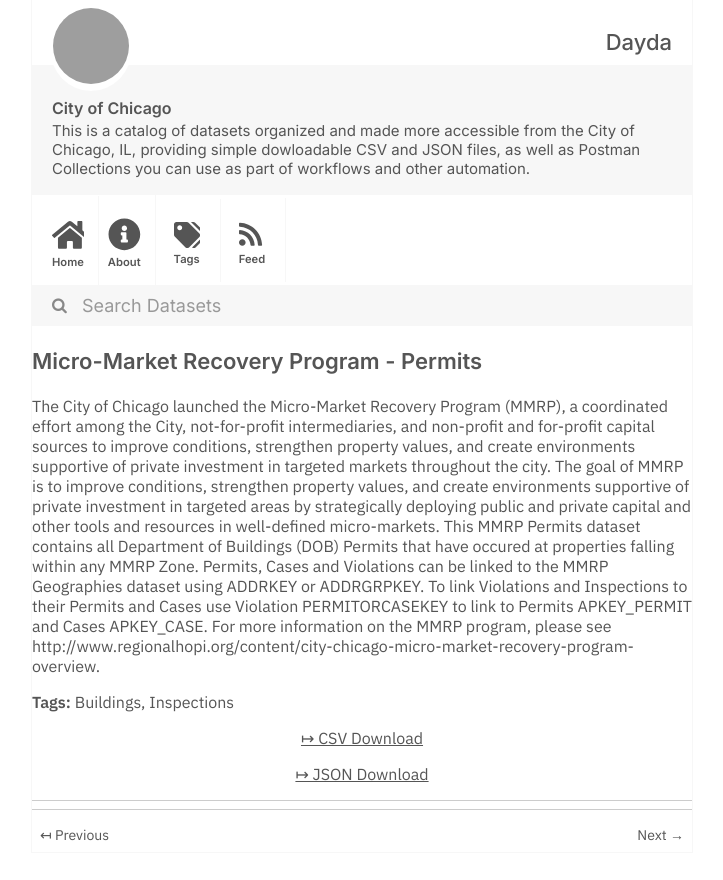
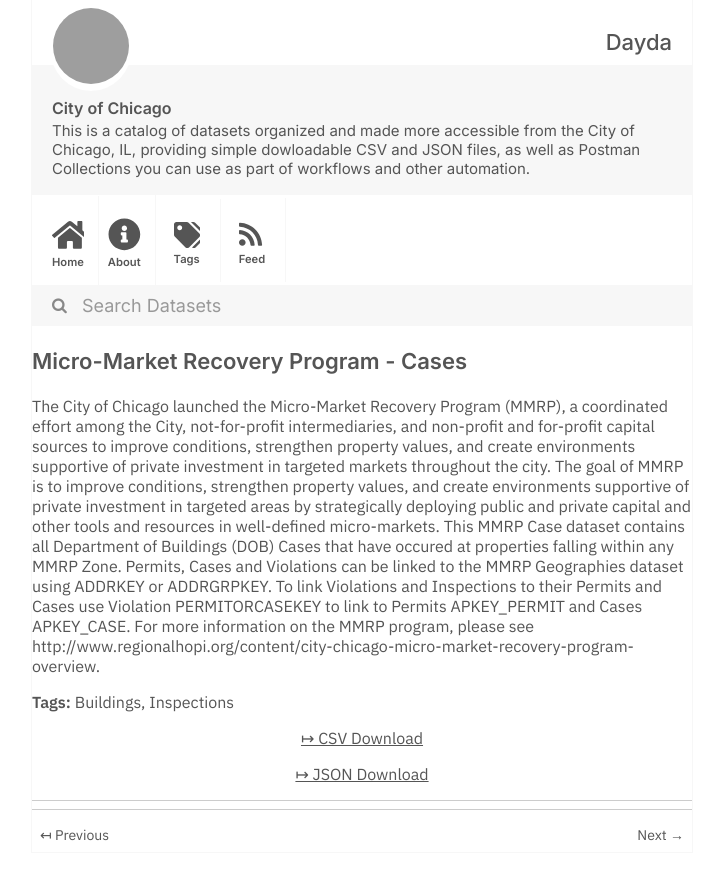
Before and after one commit to dayda-entities/city-of-chicago, a Jekyll site: the page built from _posts/2020-11-10-micro-market-recovery-program-.md, in a window 1280 px wide, cut to the strip 0-880 px from the top of the page. Shown: the whole strip, without its empty margins (278-1001 px from the left). Built offline with Jekyll 4.4.1, drawn with Linux system fonts in a browser that asks for light colours; grey boxes are pictures that could not be loaded.

```diff
--- a/_posts/2020-11-10-micro-market-recovery-program-.md
+++ b/_posts/2020-11-10-micro-market-recovery-program-.md
@@ -1,7 +1,7 @@
 ---
-title: Micro-Market Recovery Program - Permits
-created: '2020-11-10T16:54:21.175307'
-modified: '2020-12-04T19:29:25.141519'
+title: Micro-Market Recovery Program - Cases
+created: '2020-11-10T16:54:57.497148'
+modified: '2020-12-04T19:30:11.478347'
 state: active
 type: dataset
 tags:
@@ -10,10 +10,10 @@ tags:
 groups:
   - Local Government
 csv_url: >-
-  https://data.cityofchicago.org/api/views/4dpw-9rts/rows.csv?accessType=DOWNLOAD
+  https://data.cityofchicago.org/api/views/gm9b-bwv5/rows.csv?accessType=DOWNLOAD
 json_url: >-
-  https://data.cityofchicago.org/api/views/4dpw-9rts/rows.json?accessType=DOWNLOAD
+  https://data.cityofchicago.org/api/views/gm9b-bwv5/rows.json?accessType=DOWNLOAD
 layout: post
 
 ---
-The City of Chicago launched the Micro-Market Recovery Program (MMRP), a coordinated effort among the City, not-for-profit intermediaries, and non-profit and for-profit capital sources to improve conditions, strengthen property values, and create environments supportive of private investment in targeted markets throughout the city. The goal of MMRP is to improve conditions, strengthen property values, and create environments supportive of private investment in targeted areas by strategically deploying public and private capital and other tools and resources in well-defined micro-markets.  This MMRP Permits dataset contains all Department of Buildings (DOB) Permits that have occured at properties falling within any MMRP Zone.  Permits, Cases and Violations can be linked to the MMRP Geographies dataset using ADDRKEY or ADDRGRPKEY.  To link Violations and Inspections to their Permits and Cases use Violation PERMITORCASEKEY to link to Permits APKEY_PERMIT and Cases APKEY_CASE.  For more information on the MMRP program, please see http://www.regionalhopi.org/content/city-chicago-micro-market-recovery-program-overview.
+The City of Chicago launched the Micro-Market Recovery Program (MMRP), a coordinated effort among the City, not-for-profit intermediaries, and non-profit and for-profit capital sources to improve conditions, strengthen property values, and create environments supportive of private investment in targeted markets throughout the city. The goal of MMRP is to improve conditions, strengthen property values, and create environments supportive of private investment in targeted areas by strategically deploying public and private capital and other tools and resources in well-defined micro-markets. This MMRP Case dataset contains all Department of Buildings (DOB) Cases that have occured at properties falling within any MMRP Zone.  Permits, Cases and Violations can be linked to the MMRP Geographies dataset using ADDRKEY or ADDRGRPKEY.  To link Violations and Inspections to their Permits and Cases use Violation PERMITORCASEKEY to link to Permits APKEY_PERMIT and Cases APKEY_CASE.   For more information on the MMRP program, please see http://www.regionalhopi.org/content/city-chicago-micro-market-recovery-program-overview.
```
